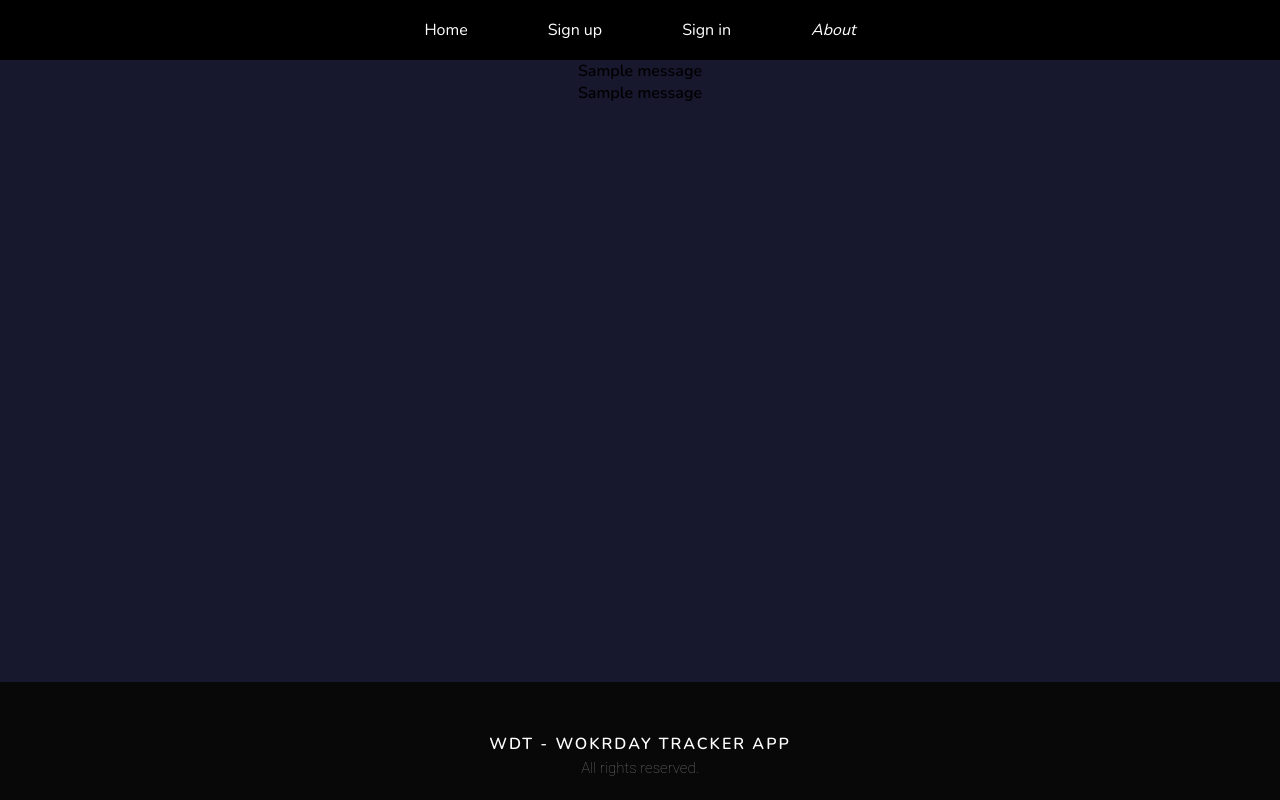
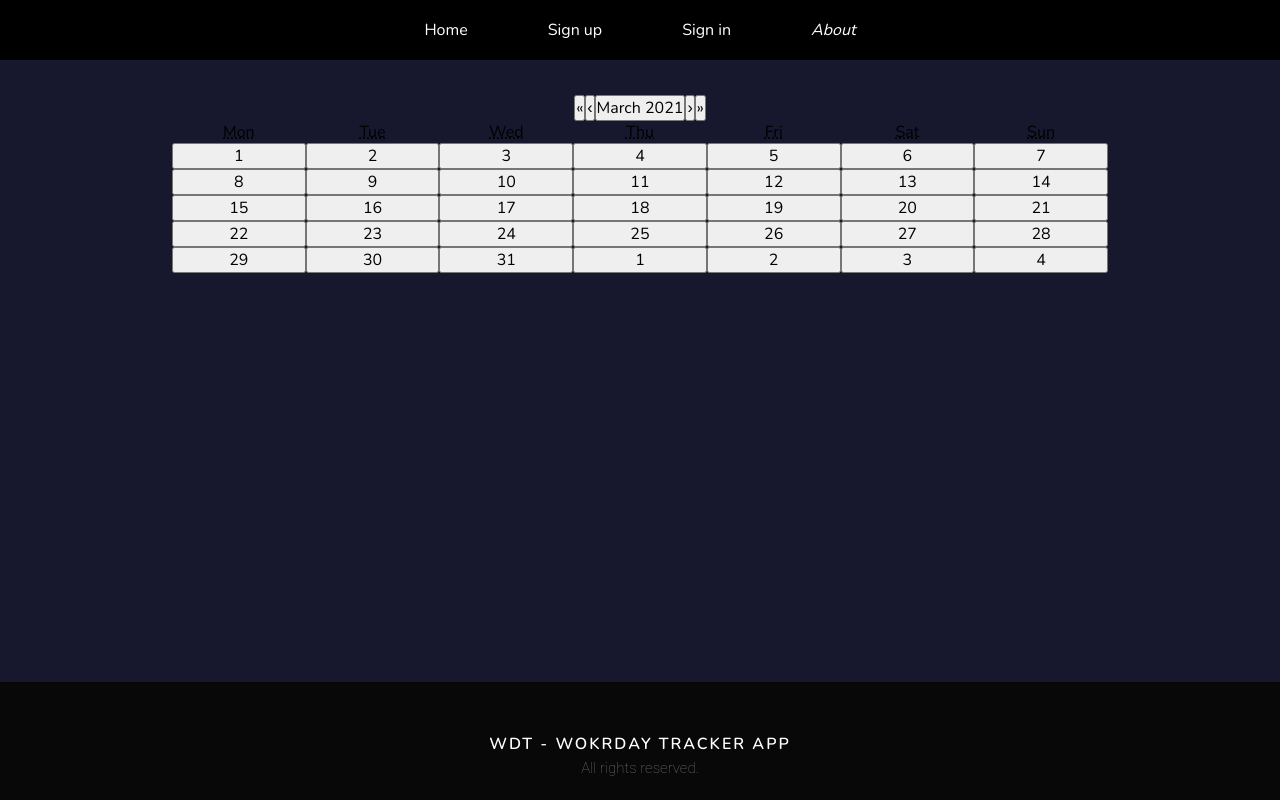
Before and after one commit to mischelll/WDT, a React (Create React App) app in the folder frontend/: page / in a window 1280 px wide. Built offline with nearby package versions, Linux system fonts and the light colour scheme; no server answers.

Commit message:
Add react calendar

```diff
--- a/frontend/package.json
+++ b/frontend/package.json
@@ -6,7 +6,9 @@
     "@testing-library/jest-dom": "^5.11.9",
     "@testing-library/react": "^11.2.5",
     "@testing-library/user-event": "^12.8.3",
+    "@wojtekmaj/react-daterange-picker": "^3.1.0",
     "react": "^17.0.1",
+    "react-calendar": "^3.3.1",
     "react-dom": "^17.0.1",
     "react-hook-form": "^6.15.5",
     "react-router-dom": "^5.2.0",
--- a/frontend/src/components/Home/HomeComponent.js
+++ b/frontend/src/components/Home/HomeComponent.js
@@ -1,30 +1,18 @@
 import {Component} from 'react';
 import * as sampleService from '../../service/sampleService';
 import style from './HomePage.module.css';
+import React, { useState } from 'react';
+import Calendar from 'react-calendar'
 
-export default class SampleComponent extends Component {
-    constructor(props){
-        super(props);
+export default function Home() {
+    const [value, onChange] = useState(new Date());
 
-        this.state = {
-            message: 'Sample message',
-        }
-    }
+        return (
+            <div className={style.container}>
+            <Calendar/>
 
-    componentDidMount(){
-        sampleService.getMessage()
-        .then(res => this.setState(res))
-    }
+            </div>
+        )
 
 
-    render(){
-        return (
-            <div className={style.container}>
-                <h1>{this.state.message}</h1>
-                <h2>{this.state.body}</h2>
-                <h3>{this.state.message}</h3>
-            </div>
-        )
-    }
-
 }
--- a/frontend/src/components/Home/HomePage.module.css
+++ b/frontend/src/components/Home/HomePage.module.css
@@ -1,21 +1,10 @@
-/* .container {
-    width: 50px;
-    height: 50px;
-    background-color: red;
+ .container {
+    width: 1000px;
+    height: inherit;
+    margin: auto;
+    margin-top: 20px;
+    margin-bottom: 20px;
+    padding: 15px 32px;
     position: relative;
-    animation-name: example;
-    animation-duration: 10s;
-    animation-iteration-count: 3;
+
   }
-
-  @keyframes example {
-    0%   {background-color:red; left:0px; top:0px;}
-    25%  {background-color:yellow; left:200px; top:0px;}
-    50%  {background-color:blue; left:200px; top:200px;}
-    75%  {background-color:green; left:0px; top:200px;}
-    100% {background-color:red; left:0px; top:0px;}
-  }
-  @keyframes example {
-    from {left: 0px;}
-    to {left: 300px;}
-  } */
--- a/frontend/src/components/Register/RegisterComponent.js
+++ b/frontend/src/components/Register/RegisterComponent.js
@@ -12,7 +12,7 @@ export default function RegisterComponent() {
 
     const onSubmit =  (data) => {
         console.log(data);
-let arr = []
+        let arr = []
 
         signup(data)
         .catch(err => {
```
Also changed, not shown: 1 other file (tests, documents, lock files or other folders).
